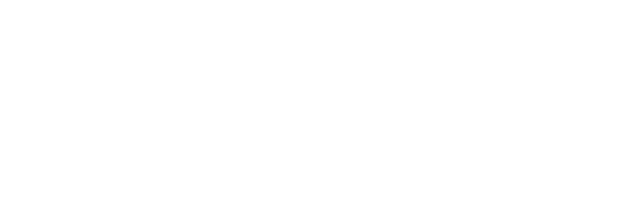
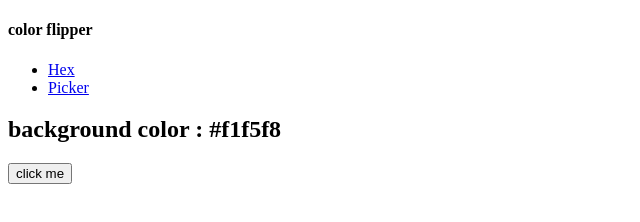
Before and after one commit to SapuLid1/Color-Picker, a plain HTML site: page picker.html in a window 1280 px wide. Shown: the whole page, without its empty margins (0-640 px from the left). Drawn offline with Linux system fonts and the light colour scheme.

Commit message:
Add code to picker.html

```diff
--- a/css/style.css
+++ b/css/style.css
@@ -1,5 +1,237 @@
-*{
-    margin: 0;
-    padding: 0;
-    box-sizing: border-box;
+/*
+===============
+Fonts
+===============
+*/
+@import url("https://fonts.googleapis.com/css?family=Open+Sans|Roboto:400,700&display=swap");
+
+/*
+===============
+Variables
+===============
+*/
+
+:root {
+  /* dark shades of primary color*/
+  --clr-primary-1: hsl(205, 86%, 17%);
+  --clr-primary-2: hsl(205, 77%, 27%);
+  --clr-primary-3: hsl(205, 72%, 37%);
+  --clr-primary-4: hsl(205, 63%, 48%);
+  /* primary/main color */
+  --clr-primary-5: hsl(205, 78%, 60%);
+  /* lighter shades of primary color */
+  --clr-primary-6: hsl(205, 89%, 70%);
+  --clr-primary-7: hsl(205, 90%, 76%);
+  --clr-primary-8: hsl(205, 86%, 81%);
+  --clr-primary-9: hsl(205, 90%, 88%);
+  --clr-primary-10: hsl(205, 100%, 96%);
+  /* darkest grey - used for headings */
+  --clr-grey-1: hsl(209, 61%, 16%);
+  --clr-grey-2: hsl(211, 39%, 23%);
+  --clr-grey-3: hsl(209, 34%, 30%);
+  --clr-grey-4: hsl(209, 28%, 39%);
+  /* grey used for paragraphs */
+  --clr-grey-5: hsl(210, 22%, 49%);
+  --clr-grey-6: hsl(209, 23%, 60%);
+  --clr-grey-7: hsl(211, 27%, 70%);
+  --clr-grey-8: hsl(210, 31%, 80%);
+  --clr-grey-9: hsl(212, 33%, 89%);
+  --clr-grey-10: hsl(210, 36%, 96%);
+  --clr-white: #fff;
+  --clr-red-dark: hsl(360, 67%, 44%);
+  --clr-red-light: hsl(360, 71%, 66%);
+  --clr-green-dark: hsl(125, 67%, 44%);
+  --clr-green-light: hsl(125, 71%, 66%);
+  --clr-black: #222;
+  --ff-primary: "Roboto", sans-serif;
+  --ff-secondary: "Open Sans", sans-serif;
+  --transition: all 0.3s linear;
+  --spacing: 0.1rem;
+  --radius: 0.25rem;
+  --light-shadow: 0 5px 15px rgba(0, 0, 0, 0.1);
+  --dark-shadow: 0 5px 15px rgba(0, 0, 0, 0.2);
+  --max-width: 1170px;
+  --fixed-width: 620px;
 }
+/*
+===============
+Global Styles
+===============
+*/
+
+*,
+::after,
+::before {
+  margin: 0;
+  padding: 0;
+  box-sizing: border-box;
+}
+body {
+  font-family: var(--ff-secondary);
+  background: var(--clr-grey-10);
+  color: var(--clr-grey-1);
+  line-height: 1.5;
+  font-size: 0.875rem;
+}
+ul {
+  list-style-type: none;
+}
+a {
+  text-decoration: none;
+}
+h1,
+h2,
+h3,
+h4 {
+  letter-spacing: var(--spacing);
+  text-transform: capitalize;
+  line-height: 1.25;
+  margin-bottom: 0.75rem;
+  font-family: var(--ff-primary);
+}
+h1 {
+  font-size: 3rem;
+}
+h2 {
+  font-size: 2rem;
+}
+h3 {
+  font-size: 1.25rem;
+}
+h4 {
+  font-size: 0.875rem;
+}
+p {
+  margin-bottom: 1.25rem;
+  color: var(--clr-grey-5);
+}
+@media screen and (min-width: 800px) {
+  h1 {
+    font-size: 4rem;
+  }
+  h2 {
+    font-size: 2.5rem;
+  }
+  h3 {
+    font-size: 1.75rem;
+  }
+  h4 {
+    font-size: 1rem;
+  }
+  body {
+    font-size: 1rem;
+  }
+  h1,
+  h2,
+  h3,
+  h4 {
+    line-height: 1;
+  }
+}
+/*  global classes */
+
+/* section */
+.section {
+  padding: 5rem 0;
+}
+
+.section-center {
+  width: 90vw;
+  margin: 0 auto;
+  max-width: 1170px;
+}
+@media screen and (min-width: 992px) {
+  .section-center {
+    width: 95vw;
+  }
+}
+main {
+  min-height: 100vh;
+  display: grid;
+  place-items: center;
+}
+
+/*
+===============
+Nav
+===============
+*/
+nav {
+  background: var(--clr-white);
+  height: 3rem;
+  display: grid;
+  align-items: center;
+  box-shadow: var(--dark-shadow);
+}
+.nav-center {
+  width: 90vw;
+  max-width: var(--fixed-width);
+  margin: 0 auto;
+  display: flex;
+  align-items: center;
+  justify-content: space-between;
+}
+.nav-center h4 {
+  margin-bottom: 0;
+  color: var(--clr-primary-5);
+}
+.nav-links {
+  display: flex;
+}
+nav a {
+  text-transform: capitalize;
+  font-weight: 700;
+  font-size: 1rem;
+  color: var(--clr-primary-1);
+  letter-spacing: var(--spacing);
+  margin-right: 1rem;
+}
+nav a:hover {
+  color: var(--clr-primary-5);
+}
+/*
+===============
+Container
+===============
+*/
+main {
+  min-height: calc(100vh - 3rem);
+  display: grid;
+  place-items: center;
+}
+#container{
+
+}
+.container {
+  text-align: center;
+}
+.container h2 {
+  background: var(--clr-black);
+  color: var(--clr-white);
+  padding: 1rem;
+  border-radius: var(--radius);
+  margin-bottom: 2.5rem;
+}
+.color {
+  color: var(--clr-primary-5);
+}
+.btn-mid {
+  font-family: var(--ff-primary);
+  text-transform: uppercase;
+  background: transparent;
+  color: var(--clr-black);
+  letter-spacing: var(--spacing);
+  display: inline-block;
+  font-weight: 700;
+  transition: var(--transition);
+  border: 2px solid var(--clr-black);
+  cursor: pointer;
+  box-shadow: 0 1px 3px rgba(0, 0, 0, 0.2);
+  border-radius: var(--radius);
+  font-size: 1rem;
+  padding: 0.75rem 1.25rem;
+}
+.btn-mid:hover {
+  color: var(--clr-white);
+  background: var(--clr-black);
+}
--- a/picker.html
+++ b/picker.html
@@ -0,0 +1,28 @@
+<!DOCTYPE html>
+<html lang="en">
+<head>
+    <meta charset="UTF-8">
+    <meta name="viewport" content="width=device-width, initial-scale=1.0">
+    <title>Color Picker</title>
+</head>
+<body>
+    <nav>
+      <div class="nav-center">
+        <h4>color flipper</h4>
+        <ul class="nav-links">
+          <li><a href="../Color picker/index.html">Hex</a></li>
+          <li><a href="../Color picker/picker.html">Picker</a></li>
+        </ul>
+      </div>
+    </nav>
+    <main>
+      <div class="">
+        <h2>background color : <span class="color">#f1f5f8</span></h2>
+        <button class="btn btn-mid" id="btn">click me</button>
+      </div>
+    </main>
+    <!-- javascript -->
+    <script src="../Color picker/js/.js"></script>
+
+  </body>
+</html>
```
Also changed, not shown: index.html (+6 -6 lines), js/hex.js (+17 -0 lines).
